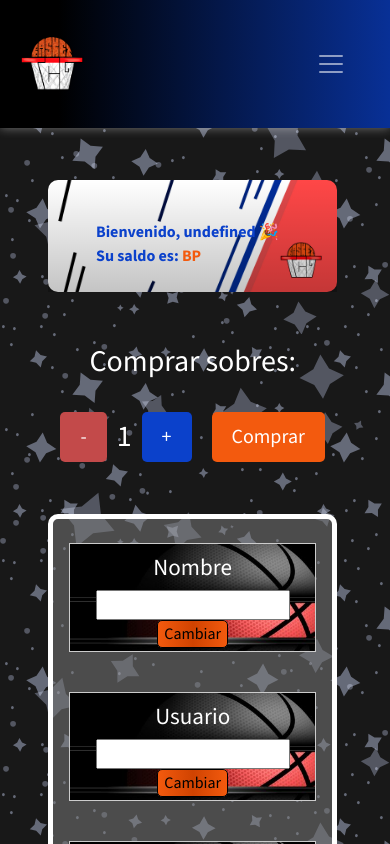
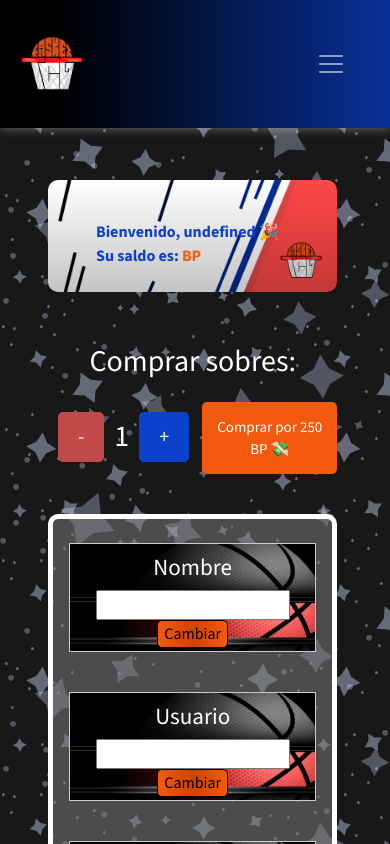
Before and after one commit to Fcojavier9/BasketTCG, a React (Vite) app in the folder frontend/: page /perfil in a window 390 px wide. Shown: the top 844 px of the page. Built offline with nearby package versions, Linux system fonts and the light colour scheme.

Commit message:
arreglando bug

```diff
--- a/frontend/src/components/Footer.jsx
+++ b/frontend/src/components/Footer.jsx
@@ -1,8 +1,11 @@
 import { NavLink } from "react-router-dom"; // importamos NavLink de react-router-dom, que nos permite navegar entre rutas sin recargar la página
 import logo from '../assets/logo.png';
+import { useToken } from "../customHooks/useToken";
 import "../styles/footer.css"; // importamos css personalizado
 
 export const Footer = () => {
+    const { isValidToken } = useToken();
+
     return (
     <div className="container-fluid footer-container">
         <footer className="row py-2 align-items-center footer-class-footer">
@@ -23,9 +26,9 @@ export const Footer = () => {
                 <div className="row row-cols-3">
                     <div className="col footer-col">
                         <ul className="nav flex-column">
-                            <li className="nav-item custom-footer-item"><a href="/coleccion" className="footer-link">Colección</a></li>
-                            <li className="nav-item custom-footer-item"><a href="/mercado" className="footer-link">Mercado</a></li>
-                            <li className="nav-item custom-footer-item"><a href="/noticias" className="footer-link">Noticias</a></li>
+                            <li className="nav-item custom-footer-item"><a href={isValidToken ? "/coleccion" : "/login"} className="footer-link">Colección</a></li>
+                            <li className="nav-item custom-footer-item"><a href={isValidToken ? "/mercado" : "/login"} className="footer-link">Mercado</a></li>
+                            <li className="nav-item custom-footer-item"><a href={isValidToken ? "/noticias" : "/login"} className="footer-link">Noticias</a></li>
                         </ul>
                     </div>
 
@@ -38,7 +41,7 @@ export const Footer = () => {
                     </div>
                     <div className="col footer-col">
                         <ul className="nav flex-column">
-                            <li className="nav-item custom-footer-item"><a href="/perfil" className="footer-link">Perfil</a></li>
+                            <li className="nav-item custom-footer-item"><a href={isValidToken ? "/perfil" : "/login"} className="footer-link">Perfil</a></li>
                             <li className="nav-item custom-footer-item"><a href="/" className="footer-link">Inicio</a></li>
                         </ul>
                     </div>
--- a/frontend/src/customHooks/useSobre.jsx
+++ b/frontend/src/customHooks/useSobre.jsx
@@ -40,6 +40,10 @@ export const useSobre = ({ sobres, saldo }) => {
                 setIsLoadingFetch(isLoading);
             }
         }
+
+        if(clicked && confetti){
+            window.location.href = "/"
+        }
     }
 
     return{
--- a/frontend/src/pages/Perfil.jsx
+++ b/frontend/src/pages/Perfil.jsx
@@ -105,7 +105,7 @@ export const Perfil = () => {
             disabled={saldo < 250}
             onClick={comprarSobres}
           >
-            {saldo < 250 ? "BP insuficientes" : "Comprar"}
+            {saldo < 250 ? "BP insuficientes" : `Comprar por ${count*250} BP 💸`}
           </button>
         </div>
       </div>
--- a/frontend/src/styles/perfil.css
+++ b/frontend/src/styles/perfil.css
@@ -87,7 +87,6 @@
   flex-direction: row;
   justify-content: center;
   align-items: center;
-
 }
 
 @media (max-width: 767px) {
@@ -98,6 +97,12 @@
   .panel-sobres > div{
     display: flex;
     flex-direction: row;
+  }
+
+  .boton-comprar{
+    font-size: 15px;
+    margin: 0.2em 0 0 0.2em !important;
+    padding: 0.9em !important;
   }
 }
 
```
Also changed, not shown: frontend/src/BasketApp.jsx (+9 -9 lines).
